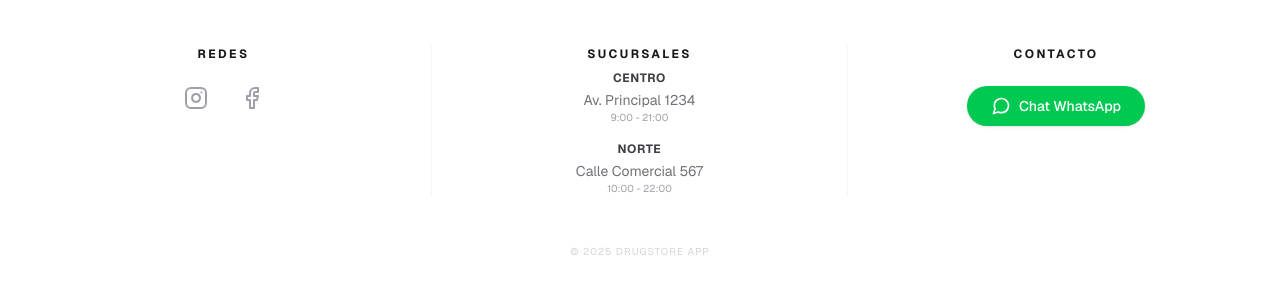
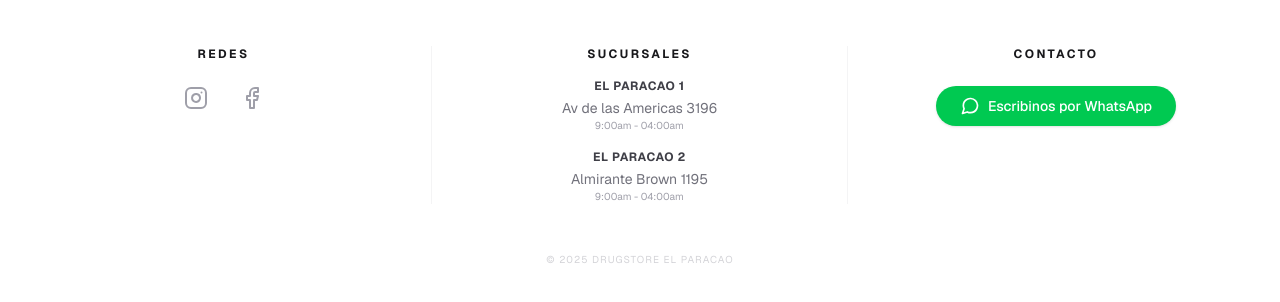
Before and after one commit to cardosonicolas/drugstore-app, a Next.js app: page / in a window 1280 px wide. Shown: the part 844-1146 px from the top of the page. Built offline with nearby package versions, Linux system fonts and the light colour scheme.

Commit message:
edit footer

```diff
--- a/src/components/Footer.tsx
+++ b/src/components/Footer.tsx
@@ -10,9 +10,10 @@ export default function Footer() {
             </h3>
             <div className="flex space-x-8">
               <a
-                href="#"
+                href="https://www.instagram.com/drugstore_elparacao/"
                 className="text-zinc-400 hover:text-pink-600 transition-colors duration-300"
                 aria-label="Instagram"
+                target="_blank"
               >
                 <svg
                   xmlns="http://www.w3.org/2000/svg"
@@ -32,9 +33,10 @@ export default function Footer() {
               </a>
 
               <a
-                href="#"
+                href="https://www.facebook.com/profile.php?id=61565241096755"
                 className="text-zinc-400 hover:text-blue-600 transition-colors duration-300"
                 aria-label="Facebook"
+                target="_blank"
               >
                 <svg
                   xmlns="http://www.w3.org/2000/svg"
@@ -55,23 +57,23 @@ export default function Footer() {
 
           {/* Column 2: Sucursales */}
           <div className="flex flex-col items-center justify-start px-4 text-center space-y-6">
-            <h3 className="text-xs font-bold text-zinc-900 uppercase tracking-[0.2em] mb-2">
+            <h3 className="text-xs font-bold text-zinc-900 uppercase tracking-[0.2em] mb-4">
               Sucursales
             </h3>
             <div className="space-y-4">
               <div>
                 <h4 className="text-xs font-bold text-zinc-700 uppercase tracking-wider mb-1">
-                  Centro
+                  El Paracao 1
                 </h4>
-                <p className="text-zinc-500 text-sm">Av. Principal 1234</p>
-                <p className="text-zinc-400 text-[10px]">9:00 - 21:00</p>
+                <p className="text-zinc-500 text-sm">Av de las Americas 3196</p>
+                <p className="text-zinc-400 text-[10px]">9:00am - 04:00am</p>
               </div>
               <div>
                 <h4 className="text-xs font-bold text-zinc-700 uppercase tracking-wider mb-1">
-                  Norte
+                  El Paracao 2
                 </h4>
-                <p className="text-zinc-500 text-sm">Calle Comercial 567</p>
-                <p className="text-zinc-400 text-[10px]">10:00 - 22:00</p>
+                <p className="text-zinc-500 text-sm">Almirante Brown 1195</p>
+                <p className="text-zinc-400 text-[10px]">9:00am - 04:00am</p>
               </div>
             </div>
           </div>
@@ -98,7 +100,7 @@ export default function Footer() {
               >
                 <path d="M21 11.5a8.38 8.38 0 0 1-.9 3.8 8.5 8.5 0 0 1-7.6 4.7 8.38 8.38 0 0 1-3.8-.9L3 21l1.9-5.7a8.38 8.38 0 0 1-.9-3.8 8.5 8.5 0 0 1 4.7-7.6 8.38 8.38 0 0 1 3.8-.9h.5a8.48 8.48 0 0 1 8 8v.5z"></path>
               </svg>
-              Chat WhatsApp
+              Escribinos por WhatsApp
             </a>
           </div>
         </div>
@@ -106,7 +108,7 @@ export default function Footer() {
         {/* Copyright */}
         <div className="mt-12 text-center">
           <p className="text-[10px] text-zinc-300 uppercase tracking-widest">
-            &copy; {new Date().getFullYear()} Drugstore App
+            &copy; {new Date().getFullYear()} Drugstore El Paracao
           </p>
         </div>
       </div>
```
